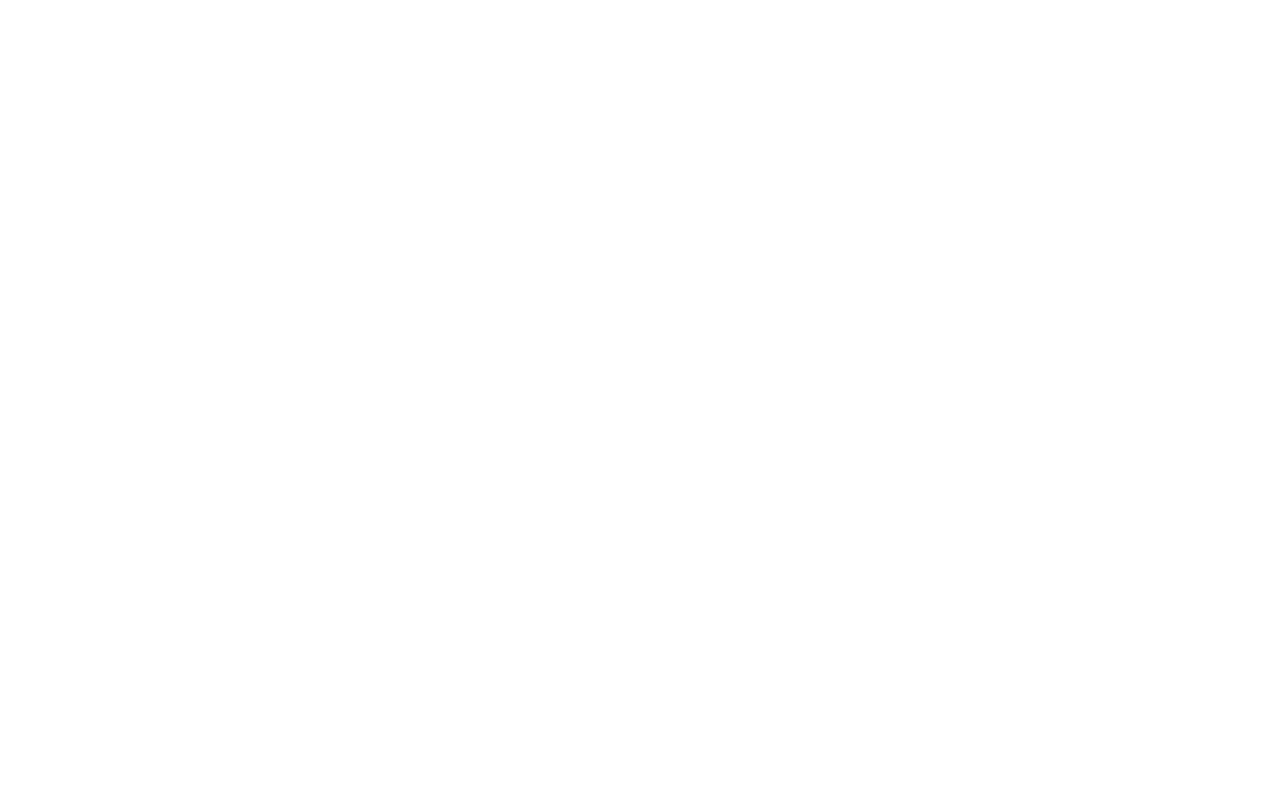
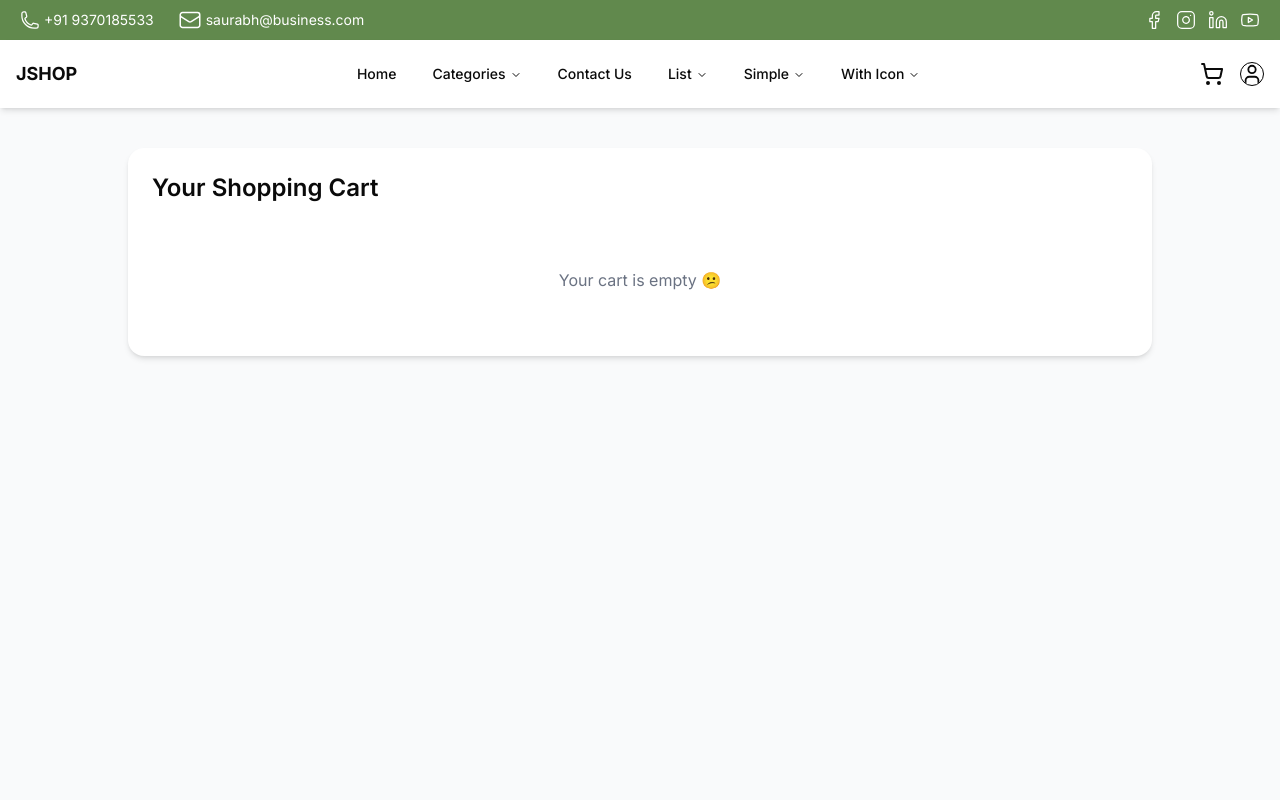
Before and after one commit to saurabh9887/JShop-shoppingAPP, a React (Vite) app in the folder ui/: page /cart in a window 1280 px wide. Before the commit this address had no page. Shown: the top 800 px of the page. Built offline with nearby package versions, Linux system fonts and the light colour scheme.

Commit message:
Cart flow added

```diff
--- a/ui/package.json
+++ b/ui/package.json
@@ -32,7 +32,8 @@
     "react-router-dom": "^7.9.4",
     "react-simple-typewriter": "^5.0.1",
     "swiper": "^12.0.2",
-    "tailwind-merge": "^3.3.1"
+    "tailwind-merge": "^3.3.1",
+    "zustand": "^5.0.8"
   },
   "devDependencies": {
     "@eslint/js": "^9.36.0",
--- a/ui/src/App.jsx
+++ b/ui/src/App.jsx
@@ -6,6 +6,7 @@
 import SingleProduct from "./pages/SingleProduct";
 import Layout from "./Comp/Layout";
 import CategoryPage from "./pages/Categories";
+import CartPage from "./pages/Cart";
 // import LoginPage from "./pages/LoginPage";
 
 const App = () => {
@@ -17,6 +18,7 @@
           <Route index element={<Home />} />
           <Route path="shop/:id" element={<SingleProduct />} />
           <Route path="category/:cat" element={<CategoryPage />} />
+          <Route path="cart" element={<CartPage />} />
           {/* <Route path="login" element={<LoginPage />} /> */}
         </Route>
       </Routes>
--- a/ui/src/Comp/Navbar/MainNavbar.jsx
+++ b/ui/src/Comp/Navbar/MainNavbar.jsx
@@ -7,6 +7,7 @@
   CircleHelpIcon,
   CircleIcon,
   Menu,
+  ShoppingCart,
   User,
 } from "lucide-react";
 
@@ -37,6 +38,7 @@
 
 import Profile from "../Profile/Profile";
 import LoginDialog from "@/pages/LoginPage";
+import { useCartStore } from "@/Store/CartStore";
 
 const categories = [
   {
@@ -250,15 +252,29 @@
 }
 
 const RightNavbar = () => {
+  const navigate = useNavigate();
+  const { cartItems } = useCartStore();
   const [showNewDialog, setShowNewDialog] = React.useState(false);
   const [openLoginDialog, setOpenLoginDialog] = React.useState(false);
 
   return (
     <div>
       {user ? (
-        <DropdownMenu className="z-auto" modal={false}>
+        <div className="flex items-center gap-4">
+          {/* Cart Icon */}
+          <div className="relative cursor-pointer">
+            <ShoppingCart onClick={() => navigate("/cart")} />
+            {cartItems.length > 0 && (
+              <span className="absolute -top-2 -right-2 bg-red-500 text-white text-xs w-4 h-4 flex items-center justify-center rounded-full">
+                {cartItems.length}
+              </span>
+            )}
+          </div>
+
+          {/* Profile Dropdown */}
+          <DropdownMenu modal={false}>
             <DropdownMenuTrigger asChild>
-            <User className="border border-black rounded-full cursor-pointer" />
+              <User className="w-6 h-6 border border-black rounded-full cursor-pointer" />
             </DropdownMenuTrigger>
             <DropdownMenuContent className="w-40 z-[200]" align="end">
               <DropdownMenuGroup>
@@ -269,6 +285,7 @@
               </DropdownMenuGroup>
             </DropdownMenuContent>
           </DropdownMenu>
+        </div>
       ) : (
         <Button
           className="bg-green-600 text-white font-semibold transition-all cursor-pointer hover:bg-green-700 hover:text-white"
--- a/ui/src/Comp/ProductGrid/ProductGrid.jsx
+++ b/ui/src/Comp/ProductGrid/ProductGrid.jsx
@@ -100,8 +100,14 @@
                 className="basis-[80%] sm:basis-1/2 md:basis-1/3 lg:basis-1/4"
                 onClick={() => navigate("shop/4")}
               >
-                <Card className="h-full hover:shadow-2xl cursor-pointer transition-shadow duration-300">
-                  <CardContent className="flex flex-col items-center justify-between h-full ">
+                <Card
+                  className="h-full hover:shadow-2xl cursor-pointer transition-shadow duration-300"
+                  style={{ padding: "0" }}
+                >
+                  <CardContent
+                    style={{ padding: "0" }}
+                    className="flex flex-col items-center justify-between h-full "
+                  >
                     <img
                       src={product.image}
                       alt={product.name}
--- /dev/null
+++ b/ui/src/Store/CartStore.jsx
@@ -0,0 +1,51 @@
+import { create } from "zustand";
+import { persist } from "zustand/middleware";
+
+export const useCartStore = create(
+  persist(
+    (set, get) => ({
+      cartItems: [],
+
+      addToCart: (item) => {
+        const existingItem = get().cartItems.find((i) => i.id === item.id);
+
+        if (existingItem) {
+          set({
+            cartItems: get().cartItems.map((i) =>
+              i.id === item.id ? { ...i, quantity: i.quantity + 1 } : i
+            ),
+          });
+        } else {
+          set({
+            cartItems: [...get().cartItems, { ...item, quantity: 1 }],
+          });
+        }
+      },
+
+      removeFromCart: (id) => {
+        set({ cartItems: get().cartItems.filter((i) => i.id !== id) });
+      },
+
+      updateQuantity: (id, quantity) => {
+        if (quantity < 1) return;
+        set({
+          cartItems: get().cartItems.map((i) =>
+            i.id === id ? { ...i, quantity } : i
+          ),
+        });
+      },
+
+      clearCart: () => set({ cartItems: [] }),
+
+      getTotal: () =>
+        get().cartItems.reduce(
+          (acc, item) => acc + item.price * item.quantity,
+          0
+        ),
+    }),
+    {
+      name: "cart-storage", // key in localStorage
+      getStorage: () => localStorage, // use sessionStorage if you prefer temporary storage
+    }
+  )
+);
--- /dev/null
+++ b/ui/src/pages/Cart.jsx
@@ -0,0 +1,119 @@
+import React from "react";
+import { Trash2 } from "lucide-react";
+import { useCartStore } from "@/store/cartStore";
+
+const CartPage = () => {
+  const { cartItems, removeFromCart, updateQuantity, getTotal } =
+    useCartStore();
+
+  const totalPrice = getTotal();
+  const discount = Math.round(totalPrice * 0.1);
+  const shipping = totalPrice > 3000 ? 0 : 99;
+  const grandTotal = totalPrice - discount + shipping;
+
+  return (
+    <div className="min-h-screen bg-gray-50 py-10 px-4">
+      <div className="max-w-5xl mx-auto bg-white shadow-md rounded-2xl p-6">
+        <h1 className="text-2xl font-semibold mb-6">Your Shopping Cart</h1>
+
+        {cartItems.length === 0 ? (
+          <p className="text-gray-500 text-center py-10">
+            Your cart is empty 😕
+          </p>
+        ) : (
+          <>
+            {/* Cart Items */}
+            <div className="space-y-6">
+              {cartItems.map((item) => (
+                <div
+                  key={item.id}
+                  className="flex items-center justify-between border-b pb-4"
+                >
+                  <div className="flex items-center gap-4">
+                    <img
+                      src={item.image}
+                      alt={item.name}
+                      className="w-20 h-20 object-cover rounded-md"
+                    />
+                    <div>
+                      <h3 className="font-medium">{item.name}</h3>
+                      <p className="text-gray-500 text-sm">₹{item.price}</p>
+                      <div className="flex items-center gap-2 mt-2">
+                        <button
+                          onClick={() =>
+                            updateQuantity(item.id, item.quantity - 1)
+                          }
+                          className="px-2 py-1 border rounded"
+                        >
+                          -
+                        </button>
+                        <span>{item.quantity}</span>
+                        <button
+                          onClick={() =>
+                            updateQuantity(item.id, item.quantity + 1)
+                          }
+                          className="px-2 py-1 border rounded"
+                        >
+                          +
+                        </button>
+                      </div>
+                    </div>
+                  </div>
+
+                  <div className="flex flex-col items-end">
+                    <p className="font-semibold">
+                      ₹{item.price * item.quantity}
+                    </p>
+                    <button
+                      onClick={() => removeFromCart(item.id)}
+                      className="text-red-500 hover:text-red-600 mt-2"
+                    >
+                      <Trash2 size={18} />
+                    </button>
+                  </div>
+                </div>
+              ))}
+            </div>
+
+            {/* Price Breakdown */}
+            <div className="mt-10 border-t pt-6">
+              <h2 className="text-xl font-semibold mb-4">Price Details</h2>
+              <div className="space-y-2 text-gray-700">
+                <div className="flex justify-between">
+                  <span>Price ({cartItems.length} items)</span>
+                  <span>₹{totalPrice.toLocaleString()}</span>
+                </div>
+                <div className="flex justify-between">
+                  <span>Discount (10%)</span>
+                  <span className="text-green-600">
+                    -₹{discount.toLocaleString()}
+                  </span>
+                </div>
+                <div className="flex justify-between">
+                  <span>Shipping Charges</span>
+                  <span className={shipping === 0 ? "text-green-600" : ""}>
+                    {shipping === 0 ? "Free" : `₹${shipping}`}
+                  </span>
+                </div>
+                <hr className="my-3" />
+                <div className="flex justify-between text-lg font-semibold">
+                  <span>Grand Total</span>
+                  <span>₹{grandTotal.toLocaleString()}</span>
+                </div>
+              </div>
+            </div>
+
+            {/* Checkout */}
+            <div className="mt-8 flex justify-end">
+              <button className="bg-black text-white px-8 py-2 rounded-lg hover:bg-gray-800 transition">
+                Checkout
+              </button>
+            </div>
+          </>
+        )}
+      </div>
+    </div>
+  );
+};
+
+export default CartPage;
--- a/ui/src/pages/SingleProduct.jsx
+++ b/ui/src/pages/SingleProduct.jsx
@@ -7,6 +7,7 @@
 import { ProductGrid } from "@/Comp/ProductGrid/ProductGrid";
 import CounterComp from "@/Comp/CounterComp";
 import FunkySection from "@/Comp/FunckySection";
+import { useCartStore } from "@/Store/CartStore";
 
 const FreeReturnSlab = () => {
   return (
@@ -116,6 +117,7 @@
 };
 
 function ProductDetailsTabs() {
+  const { addToCart } = useCartStore();
   return (
     <Card className="w-full bg-white shadow-sm">
       <CardHeader className="border-b p-0">
@@ -618,13 +620,33 @@
 
 const SingleProduct = () => {
   // Store all images here
-  const images = [
-    "/assets/Images/ProductImg.png",
-    "/assets/Images/ProductImg2.png",
-  ];
 
   // Track the currently displayed main image
-  const [mainImage, setMainImage] = useState(images[0]);
+
+  const { cartItems, addToCart } = useCartStore();
+
+  console.log(cartItems);
+
+  const [product, setProduct] = useState({
+    id: 101,
+    name: "Elegant Silk Saree - Crimson Red",
+    description:
+      "A luxurious handwoven silk saree featuring rich crimson hues and a golden zari border, perfect for festive and traditional occasions.",
+    price: 2899,
+    category: "Sarees",
+    images: ["/assets/Images/ProductImg.png", "/assets/Images/ProductImg2.png"],
+    stock: 12,
+    rating: 4.7,
+    reviews: 126,
+    discount: 10, // percentage
+    tags: ["ethnic", "silk", "traditional", "women"],
+
+    // ✅ these below fields make it cart-suitable
+    quantity: 1,
+    addedAt: new Date().toISOString(), // optional, helps for tracking
+  });
+  const [mainImage, setMainImage] = useState(product.images[0]);
+
   return (
     <div className="w-full px-20 py-16">
       {/* <FreeReturnSlab /> */}
@@ -663,7 +685,7 @@
           </div>
 
           <div className="flex gap-4 mt-4 items-center justify-center">
-            {images.map((img, index) => (
+            {product.images.map((img, index) => (
               <img
                 key={index}
                 src={img}
@@ -733,7 +755,10 @@
 
           {/* Add to Cart and buy now buttons */}
           <div className="flex gap-8 p-2">
-            <button className="bg-green-600 hover:bg-green-700 text-white font-semibold py-4 px-6 rounded-lg transition-all cursor-pointer flex-1">
+            <button
+              onClick={() => addToCart(product)}
+              className="bg-green-600 hover:bg-green-700 text-white font-semibold py-4 px-6 rounded-lg transition-all cursor-pointer flex-1"
+            >
               Add to cart
             </button>
 
```
Also changed, not shown: 1 other file (tests, documents, lock files or other folders). Lines whose indentation alone changed are shown as unchanged.
